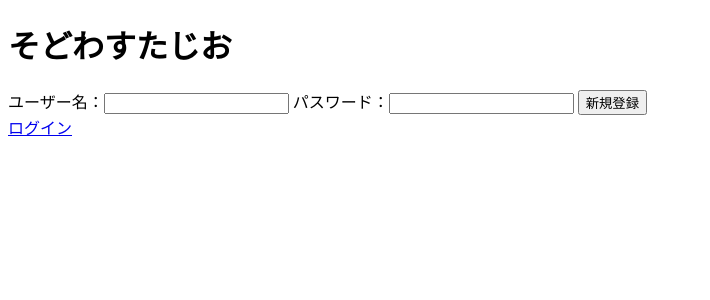
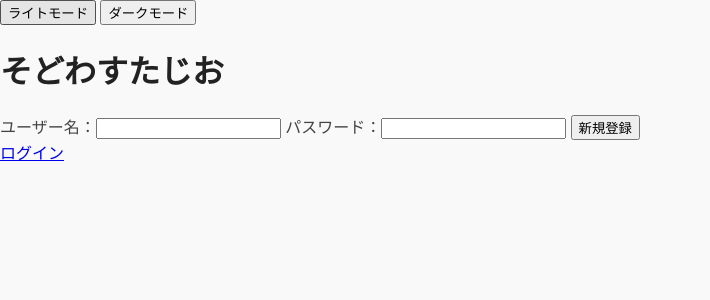
Before and after one commit to hazE0-03/swstudio-repository, a FastAPI app: page /signup in a window 1280 px wide. Shown: the top 300 px of the page, without its empty margins (0-710 px from the left). Run offline with FastAPI, Linux system fonts and the light colour scheme.

Commit message:
ファビコンを作成、設定しました。

```diff
--- a/myapp/main.py
+++ b/myapp/main.py
@@ -3,6 +3,7 @@ from fastapi.responses import HTMLResponse, RedirectResponse
 from fastapi.staticfiles import StaticFiles
 from fastapi.templating import Jinja2Templates
 from fastapi.security import APIKeyCookie
+from fastapi.staticfiles import StaticFiles
 from passlib.hash import sha256_crypt
 from sqlalchemy import desc
 from sqlalchemy.orm import Session
@@ -12,6 +13,7 @@ from db import db_session, Character, User
 
 
 app = FastAPI()
+app.mount("/static", StaticFiles(directory="static"), name="static")
 templates = Jinja2Templates(directory="templates")
 
 @app.get("/", response_class=HTMLResponse)
--- /dev/null
+++ b/myapp/static/css/style.css
@@ -0,0 +1,28 @@
+:root {
+    --background-body: #f9f9f9;
+    --background-alt: #eeeeee;
+    --text-strong: #222222;
+    --text-main: #444444;
+    --text-muted: #888888;
+    --accent: lightseagreen;
+    --focus: #4a8aa1;
+    --visited: violet;
+}
+
+body {
+    font-family: sans-serif;
+    margin: 0;
+    background-color: var(--background-body);
+    color: var(--text-main);
+}
+
+h1,
+h2,
+h3,
+strong {
+    color: var(--text-strong);
+}
+
+small {
+    color: var(--text-muted);
+}
--- a/myapp/templates/base.html
+++ b/myapp/templates/base.html
@@ -4,10 +4,24 @@
 <head>
     <meta charset="UTF-8">
     <meta name="viewport" content="width=device-width, initial-scale=1.0">
-    <title>{% block title %}{% endblock %}</title>
+    <title>そどわすたじお</title>
+    <link rel="stylesheet" href="/static/css/style.css">
+    <link rel="apple-touch-icon" sizes="180x180" href="/static/image/apple-touch-icon.png">
+    <link rel="icon" type="image/png" sizes="32x32" href="/static/image/favicon-32x32.png">
+    <link rel="icon" type="image/png" sizes="16x16" href="/static/image/favicon-16x16.png">
+    <link rel="manifest" href="/static/image/site.webmanifest">
+    <link rel="shortcut icon" type="image/x-icon" href="/static/image/favicon.ico">
 </head>
 
 <body>
+    <div class="DarkMode">
+        <button type="button" aria-label="ライトモードにする" id="DarkMode-off" class="DarkMode-off">
+            ライトモード
+        </button>
+        <button type="button" aria-label="ダークモードにする" id="DarkMode-on" class="DarkMode-on">
+            ダークモード
+        </button>
+    </div>
     {% block content %}
     {% endblock %}
 </body>
```
Also changed, not shown: myapp/assets/css/style.css (deleted, +0 -28 lines), myapp/static/image/android-chrome-192x192.png (added), myapp/static/image/android-chrome-512x512.png (added), myapp/static/image/apple-touch-icon.png (added), myapp/static/image/favicon-16x16.png (added), myapp/static/image/favicon-32x32.png (added), myapp/static/image/favicon.ico (added), myapp/static/image/site.webmanifest (added), myapp/static/js/script.js (added), 7 other files.
